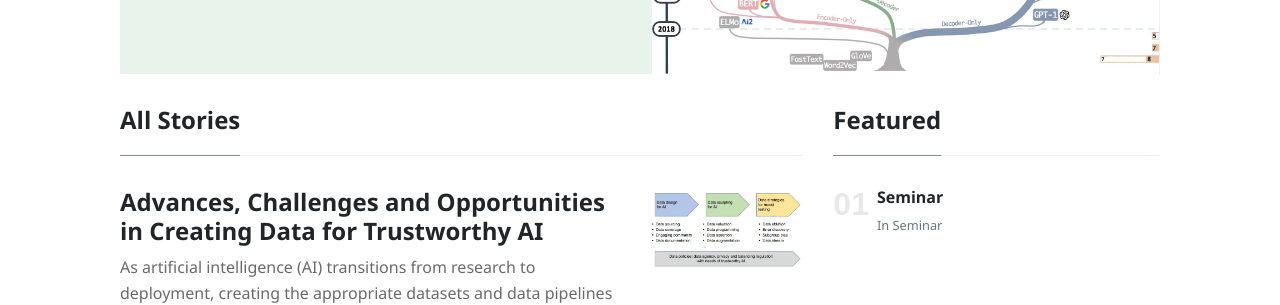
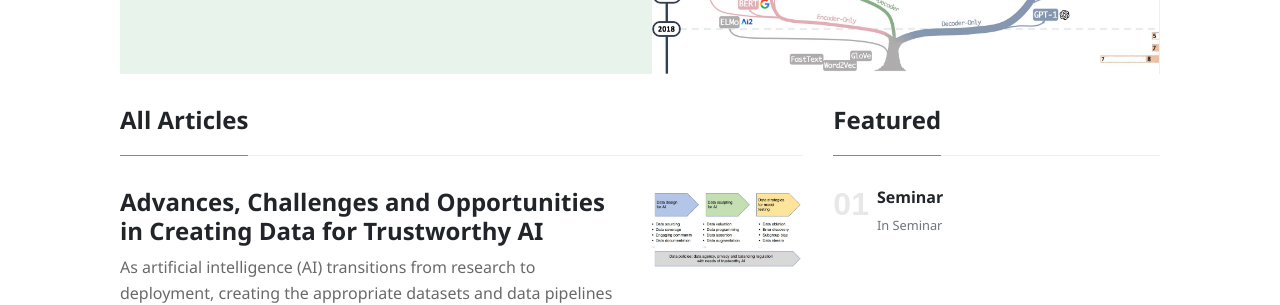
Before and after one commit to biya0105/biya0105.github.io, a Jekyll site: the page built from index.html, in a window 1280 px wide and 900 px high, scrolled down 688 px. Shown: the part 157-462 px from the top of the window. Built offline with Jekyll 4.4.1, drawn with Linux system fonts in a browser that asks for light colours; nearby versions of some CDN libraries; the list of posts is cut into pages by our own code.

Commit message:
Update index.html

```diff
--- a/index.html
+++ b/index.html
@@ -168,7 +168,7 @@
 
     <div class="col-md-8 main-loop">
 
-        <h4 class="font-weight-bold spanborder"><span>All Stories</span></h4>
+        <h4 class="font-weight-bold spanborder"><span>All Articles</span></h4>
 
 
         {% for post in paginator.posts %}
```
